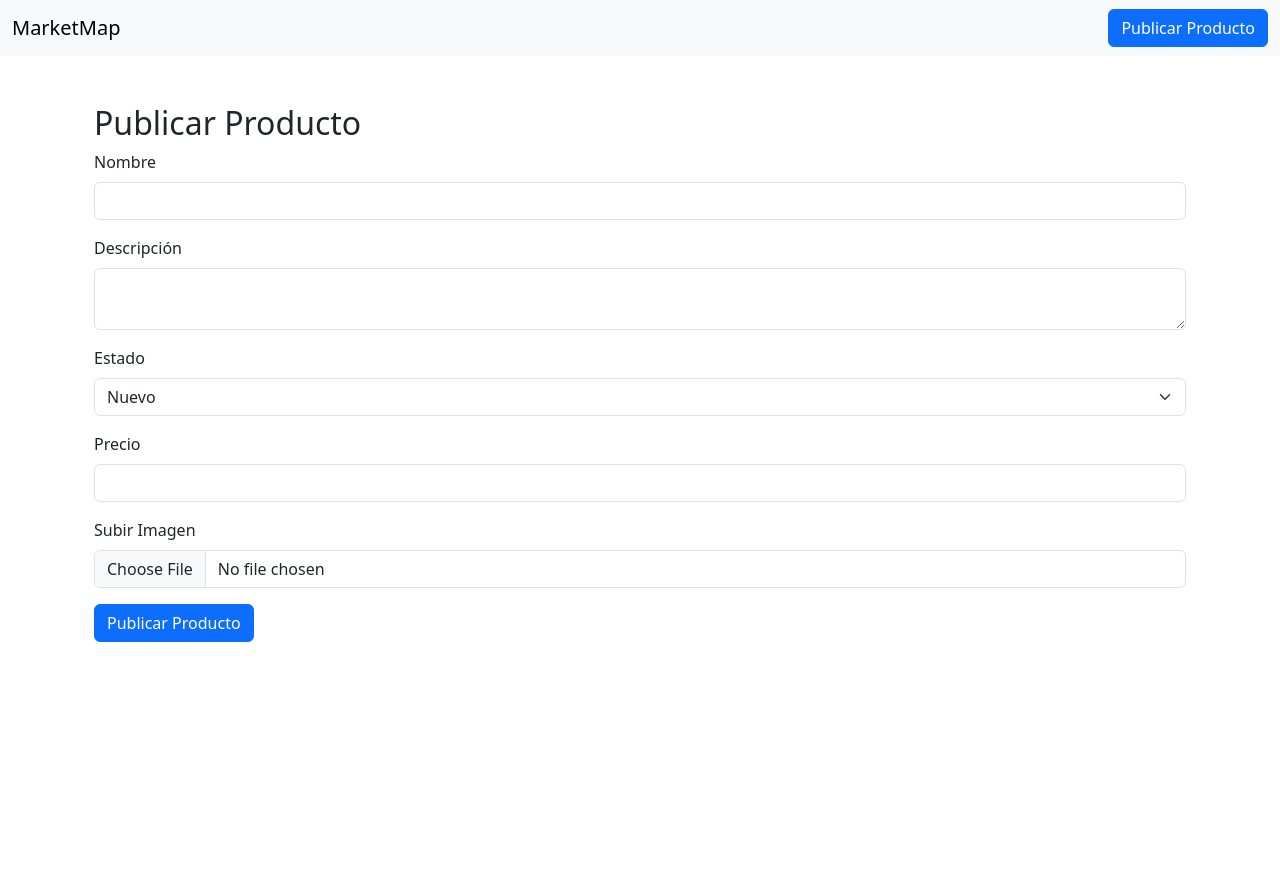
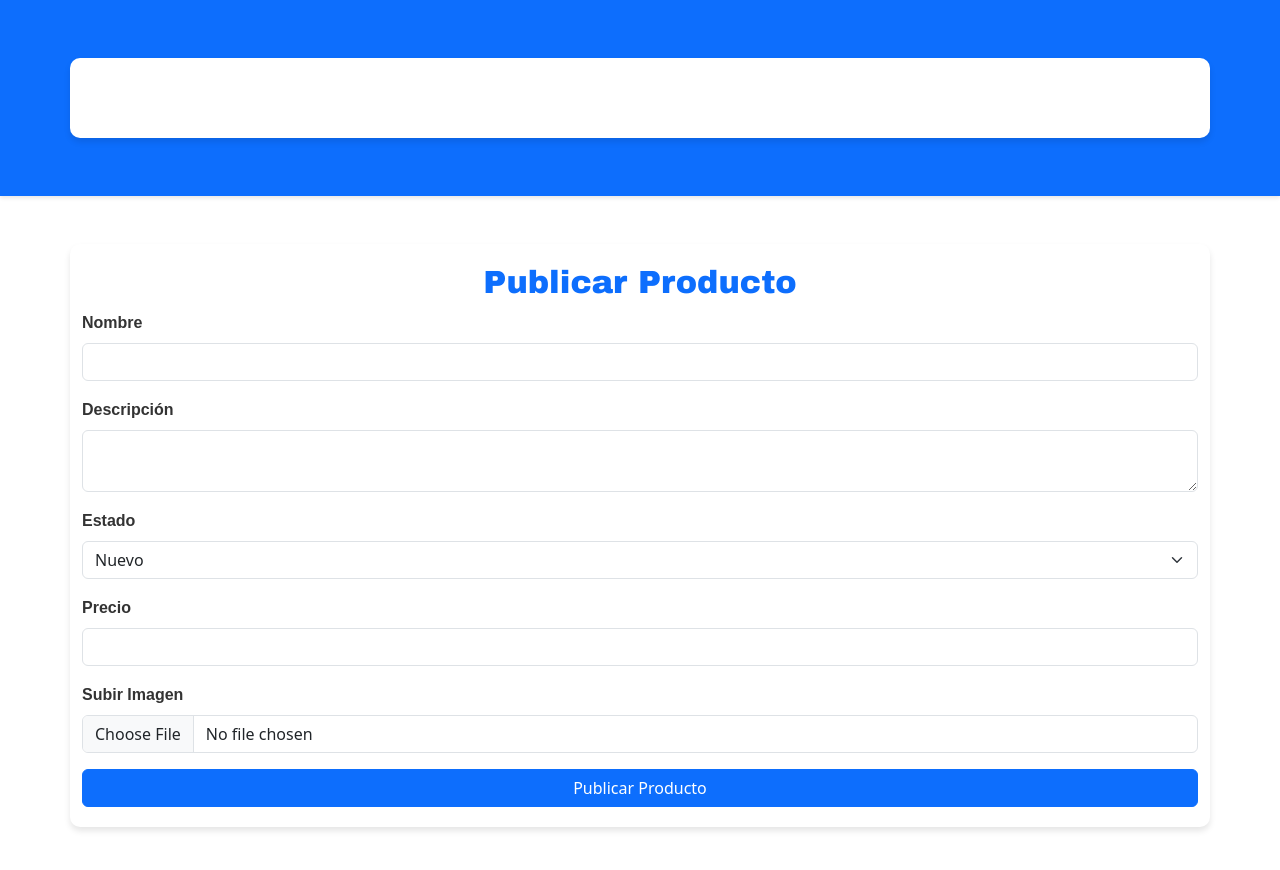
Before and after one commit to Kenny2006-PE/C24_2024-4_G2C_MarketMap_fronted_web, a React (Create React App) app: page /publicar-producto in a window 1280 px wide. Shown: the top 870 px of the page. Before the commit the page ends 800 px from the top, so only its background shows below. Built offline with nearby package versions, Linux system fonts and the light colour scheme; no server answers.

Commit message:
Incluyendo mapa

```diff
--- a/package.json
+++ b/package.json
@@ -5,6 +5,7 @@
   "dependencies": {
     "@cloudinary/react": "^1.13.1",
     "@cloudinary/url-gen": "^1.21.0",
+    "@react-leaflet/core": "^2.1.0",
     "axios": "^1.7.9",
     "bootstrap": "^5.3.3",
     "cloudinary-react": "^1.8.1",
--- a/src/App.js
+++ b/src/App.js
@@ -1,19 +1,19 @@
-import React from 'react';
-import { BrowserRouter as Router, Route, Routes } from 'react-router-dom';
-import Navbar from './components/Navbar';
-import ProductoForm from './components/ProductoForm';
-import Home from './pages/Home';
+import React from "react";
+import { BrowserRouter as Router, Routes, Route } from "react-router-dom";
+import Navbar from "./components/Navbar";
+import Home from "./pages/Home";
+import ProductoForm from "./components/ProductoForm";
+import 'bootstrap/dist/css/bootstrap.min.css';
+
 
 const App = () => {
   return (
     <Router>
       <Navbar />
-      <div className="container">
-        <Routes>
-          <Route path="/" element={<Home />} />
-          <Route path="/publicar-producto" element={<ProductoForm />} />
-        </Routes>
-      </div>
+      <Routes>
+        <Route path="/" element={<Home />} />
+        <Route path="/publicar-producto" element={<ProductoForm />} />
+      </Routes>
     </Router>
   );
 };
--- /dev/null
+++ b/src/components/Map.css
@@ -0,0 +1,25 @@
+#map {
+    height: 70vh; /* Ajustar el mapa al 70% del alto de la ventana */
+    width: 100%;
+    border-radius: 10px;
+    box-shadow: 0 4px 6px rgba(0, 0, 0, 0.1);
+    margin: 20px 0;
+  }
+
+  .leaflet-popup-content img {
+    border-radius: 10px;
+    margin: 10px auto;
+    display: block;
+    max-width: 90px;
+    height: auto;
+  }
+
+  .leaflet-popup-content {
+    text-align: center;
+    font-family: 'Arial', sans-serif;
+    font-size: 14px;
+  }
+
+  .leaflet-container {
+    background-color: #f4f4f4; /* Fondo del mapa mientras se carga */
+  }
--- /dev/null
+++ b/src/components/Map.js
@@ -0,0 +1,49 @@
+import React, { useEffect } from "react";
+import L from "leaflet";
+import "./Map.css";
+
+const Map = ({ productos }) => {
+  useEffect(() => {
+    const container = L.DomUtil.get("map");
+    if (container != null) {
+      container._leaflet_id = null;
+    }
+
+    const map = L.map("map").setView([-12.046374, -77.042793], 13);
+
+    L.tileLayer("https://{s}.tile.openstreetmap.org/{z}/{x}/{y}.png", {
+      attribution: '&copy; <a href="https://www.openstreetmap.org/copyright">OpenStreetMap</a> contributors',
+    }).addTo(map);
+
+    productos.forEach((producto) => {
+      if (producto.latitud && producto.longitud && producto.imagen_url) {
+        const icon = L.icon({
+          iconUrl: producto.imagen_url, // Usa la URL de la imagen
+          iconSize: [50, 50], // Ajusta el tamaño del marcador
+          iconAnchor: [25, 25],
+          popupAnchor: [0, -20],
+        });
+
+        const marker = L.marker([producto.latitud, producto.longitud], { icon }).addTo(map);
+
+        marker.bindPopup(`
+          <div style="text-align: center;">
+            <img src="${producto.imagen_url}" alt="${producto.nombre}" style="width: 100px; height: auto; margin-bottom: 5px;" />
+            <br />
+            <strong>${producto.nombre}</strong>
+            <br />
+            ${producto.descripcion || ""}
+          </div>
+        `);
+      }
+    });
+
+    return () => {
+      map.remove();
+    };
+  }, [productos]);
+
+  return <div id="map" style={{ height: "500px", width: "100%" }}></div>;
+};
+
+export default Map;
--- /dev/null
+++ b/src/components/Navbar.css
@@ -0,0 +1,38 @@
+.navbar {
+    background-color: #0056b3;
+    padding: 10px 20px;
+    box-shadow: 0 2px 4px rgba(0, 0, 0, 0.1);
+  }
+
+  .navbar-brand {
+    font-family: 'Arial Black', sans-serif;
+    color: #000000;
+    font-size: 1.5rem;
+    text-transform: uppercase;
+    letter-spacing: 2px;
+  }
+
+  .navbar-brand:hover {
+    text-decoration: none;
+    color: #000000;
+  }
+
+  .nav-link {
+    font-family: 'Arial', sans-serif;
+    font-size: 1rem;
+    color: #000000;
+    margin-left: 15px;
+  }
+
+  .nav-link:hover {
+    color: #000000;
+    text-decoration: underline;
+  }
+
+  .navbar-toggler {
+    border: none;
+  }
+
+  .navbar-toggler-icon {
+    filter: brightness(0) invert(1); /* Cambia el icono del toggler a blanco */
+  }
--- a/src/components/Navbar.js
+++ b/src/components/Navbar.js
@@ -1,14 +1,32 @@
-import React from 'react';
-import { Link } from 'react-router-dom';
-import 'bootstrap/dist/css/bootstrap.min.css';
-
+import React from "react";
+import { Link } from "react-router-dom";
+import "./Navbar.css"
 const Navbar = () => {
   return (
-    <nav className="navbar navbar-expand-lg navbar-light bg-light">
-      <div className="container-fluid">
-        <Link className="navbar-brand" to="/">MarketMap</Link>
-        <div className="d-flex">
-          <Link className="btn btn-primary" to="/publicar-producto">Publicar Producto</Link>
+    <nav className="navbar navbar-expand-lg navbar-dark bg-primary">
+      <div className="container">
+        <Link className="navbar-brand" to="/">
+          MarketMap
+        </Link>
+        <button
+          className="navbar-toggler"
+          type="button"
+          data-bs-toggle="collapse"
+          data-bs-target="#navbarNav"
+          aria-controls="navbarNav"
+          aria-expanded="false"
+          aria-label="Toggle navigation"
+        >
+          <span className="navbar-toggler-icon"></span>
+        </button>
+        <div className="collapse navbar-collapse" id="navbarNav">
+          <ul className="navbar-nav ms-auto">
+            <li className="nav-item">
+              <Link className="nav-link" to="/publicar-producto">
+                Publicar Producto
+              </Link>
+            </li>
+          </ul>
         </div>
       </div>
     </nav>
--- /dev/null
+++ b/src/components/ProductoForm.css
@@ -0,0 +1,61 @@
+.container {
+    max-width: 600px;
+    margin: 50px auto;
+    padding: 20px;
+    background-color: #fff;
+    border-radius: 10px;
+    box-shadow: 0 4px 6px rgba(0, 0, 0, 0.1);
+  }
+
+  h2 {
+    font-family: 'Arial Black', sans-serif;
+    color: #0056b3;
+    text-align: center;
+    margin-bottom: 20px;
+  }
+
+  label {
+    font-family: 'Arial', sans-serif;
+    font-weight: bold;
+    color: #333;
+  }
+
+  .form-control {
+    border: 2px solid #ddd;
+    border-radius: 5px;
+    transition: border-color 0.3s ease;
+  }
+
+  .form-control:focus {
+    border-color: #0056b3;
+    box-shadow: 0 0 5px rgba(0, 86, 179, 0.2);
+  }
+
+  button {
+    background-color: #0056b3;
+    color: #fff;
+    font-weight: bold;
+    border: none;
+    border-radius: 5px;
+    padding: 10px 20px;
+    transition: background-color 0.3s ease;
+    display: block;
+    margin: 0 auto;
+  }
+
+  button:hover {
+    background-color: #004494;
+    cursor: pointer;
+  }
+
+  img {
+    display: block;
+    margin: 10px auto;
+    border-radius: 10px;
+    max-width: 200px;
+    height: auto;
+  }
+
+  textarea {
+    resize: none;
+  }
--- a/src/components/ProductoForm.js
+++ b/src/components/ProductoForm.js
@@ -1,17 +1,16 @@
-import React, { useState, useEffect } from 'react';
-import axios from 'axios';
+import React, { useState, useEffect } from "react";
+import axios from "axios";
+import "./ProductoForm.css"
 
 const ProductoForm = () => {
-  const [nombre, setNombre] = useState('');
-  const [descripcion, setDescripcion] = useState('');
-  const [estado, setEstado] = useState('Nuevo'); // Default: Nuevo
-  const [precio, setPrecio] = useState('');
-  const [imagenUrl, setImagenUrl] = useState('');
+  const [nombre, setNombre] = useState("");
+  const [descripcion, setDescripcion] = useState("");
+  const [estado, setEstado] = useState("Nuevo");
+  const [precio, setPrecio] = useState("");
+  const [imagenUrl, setImagenUrl] = useState("");
   const [latitud, setLatitud] = useState(null);
   const [longitud, setLongitud] = useState(null);
-  const [vendedorId, setVendedorId] = useState(null); // Debe ser dinámico basado en el usuario logueado
 
-  // Obtener la ubicación del usuario
   useEffect(() => {
     if (navigator.geolocation) {
       navigator.geolocation.getCurrentPosition(
@@ -19,79 +18,42 @@ const ProductoForm = () => {
           setLatitud(position.coords.latitude);
           setLongitud(position.coords.longitude);
         },
-        (error) => {
-          console.error('Error obteniendo ubicación:', error);
-          alert('No se pudo obtener la ubicación. Activa los permisos de geolocalización.');
+        () => {
+          alert("No se pudo obtener la ubicación.");
         }
       );
-    } else {
-      alert('La API de geolocalización no es soportada por este navegador.');
     }
   }, []);
 
-  // Subir la imagen a Cloudinary
   const subirImagen = async (event) => {
     const file = event.target.files[0];
     if (!file) {
-      console.error('No se seleccionó un archivo.');
-      alert('Por favor selecciona un archivo para subir.');
+      alert("Selecciona un archivo.");
       return;
     }
-
-    // Verificar las variables de entorno
-    console.log('Cloudinary Config:', {
-      cloudName: process.env.REACT_APP_CLOUDINARY_CLOUD_NAME,
-      uploadPreset: process.env.REACT_APP_CLOUDINARY_UPLOAD_PRESET,
-    });
-
-    if (!process.env.REACT_APP_CLOUDINARY_CLOUD_NAME || !process.env.REACT_APP_CLOUDINARY_UPLOAD_PRESET) {
-      alert('Faltan las variables de configuración de Cloudinary.');
-      return;
-    }
-
     const formData = new FormData();
-    formData.append('file', file);
-    formData.append('upload_preset', process.env.REACT_APP_CLOUDINARY_UPLOAD_PRESET);
-
+    formData.append("file", file);
+    formData.append(
+      "upload_preset",
+      process.env.REACT_APP_CLOUDINARY_UPLOAD_PRESET
+    );
     try {
       const response = await axios.post(
         `https://api.cloudinary.com/v1_1/${process.env.REACT_APP_CLOUDINARY_CLOUD_NAME}/image/upload`,
         formData
       );
-      console.log('Respuesta de Cloudinary:', response.data);
-      setImagenUrl(response.data.secure_url); // Guardar la URL de la imagen
+      setImagenUrl(response.data.secure_url);
     } catch (error) {
-      console.error('Error al subir la imagen:', error.response?.data || error);
-      alert('Error al subir la imagen. Revisa tu configuración y vuelve a intentarlo.');
+      alert("Error al subir la imagen.");
     }
   };
 
-  // Manejar el envío del formulario
   const handleSubmit = async (e) => {
     e.preventDefault();
-
-    console.log("Formulario enviado con los siguientes datos:");
-    console.log({
-      nombre,
-      descripcion,
-      estado,
-      precio,
-      imagenUrl,
-      latitud,
-      longitud,
-      vendedorId: vendedorId || 1,
-    });
-
-    // Validaciones
-    if (!latitud || !longitud) {
-      alert("Es necesario obtener la ubicación antes de publicar el producto.");
+    if (!latitud || !longitud || !imagenUrl) {
+      alert("Faltan datos requeridos.");
       return;
     }
-    if (!imagenUrl) {
-      alert("Es necesario subir una imagen antes de publicar el producto.");
-      return;
-    }
-
     const producto = {
       nombre,
       descripcion,
@@ -100,34 +62,24 @@ const ProductoForm = () => {
       imagen_url: imagenUrl,
       latitud,
       longitud,
-      vendedor_id: vendedorId || 1, // Temporalmente usa 1
+      vendedor_id: 1,
     };
-
     try {
-      const response = await axios.post("http://localhost:8080/productos", producto, {
-        headers: {
-          "Content-Type": "application/json",
-        },
-      });
-      console.log("Respuesta del servidor:", response.data);
-      alert("Producto publicado exitosamente.");
-    } catch (error) {
-      console.error("Error al crear el producto:", error.response?.data || error);
-      console.log("Datos del error:", {
-        status: error.response?.status,
-        headers: error.response?.headers,
-        data: error.response?.data,
-      });
-      alert("Error al crear el producto. Revisa los datos e inténtalo nuevamente.");
+      await axios.post("http://localhost:8080/productos", producto);
+      alert("Producto publicado.");
+    } catch {
+      alert("Error al publicar el producto.");
     }
   };
 
   return (
     <div className="container mt-5">
-      <h2>Publicar Producto</h2>
+      <h2 className="text-center text-primary">Publicar Producto</h2>
       <form onSubmit={handleSubmit}>
         <div className="mb-3">
-          <label htmlFor="nombre" className="form-label">Nombre</label>
+          <label htmlFor="nombre" className="form-label">
+            Nombre
+          </label>
           <input
             type="text"
             className="form-control"
@@ -138,7 +90,9 @@ const ProductoForm = () => {
           />
         </div>
         <div className="mb-3">
-          <label htmlFor="descripcion" className="form-label">Descripción</label>
+          <label htmlFor="descripcion" className="form-label">
+            Descripción
+          </label>
           <textarea
             className="form-control"
             id="descripcion"
@@ -148,7 +102,9 @@ const ProductoForm = () => {
           ></textarea>
         </div>
         <div className="mb-3">
-          <label htmlFor="estado" className="form-label">Estado</label>
+          <label htmlFor="estado" className="form-label">
+            Estado
+          </label>
           <select
             className="form-select"
             id="estado"
@@ -159,12 +115,12 @@ const ProductoForm = () => {
             <option value="Nuevo">Nuevo</option>
             <option value="Bueno">Bueno</option>
             <option value="Decente">Decente</option>
-            <option value="Mal">Mal</option>
-            <option value="Dañado">Dañado</option>
           </select>
         </div>
         <div className="mb-3">
-          <label htmlFor="precio" className="form-label">Precio</label>
+          <label htmlFor="precio" className="form-label">
+            Precio
+          </label>
           <input
             type="number"
             className="form-control"
@@ -175,7 +131,9 @@ const ProductoForm = () => {
           />
         </div>
         <div className="mb-3">
-          <label htmlFor="imagen" className="form-label">Subir Imagen</label>
+          <label htmlFor="imagen" className="form-label">
+            Subir Imagen
+          </label>
           <input
             type="file"
             className="form-control"
@@ -184,13 +142,17 @@ const ProductoForm = () => {
             required
           />
           {imagenUrl && (
-            <div className="mt-3">
-              <img src={imagenUrl} alt="Producto" style={{ width: '200px' }} />
-            </div>
+            <img
+              src={imagenUrl}
+              alt="Vista previa"
+              className="img-fluid mt-3 rounded"
+              style={{ maxWidth: "200px" }}
+            />
           )}
         </div>
-
-        <button type="submit" className="btn btn-primary">Publicar Producto</button>
+        <button type="submit" className="btn btn-primary w-100">
+          Publicar Producto
+        </button>
       </form>
     </div>
   );
--- a/src/index.js
+++ b/src/index.js
@@ -3,6 +3,8 @@ import ReactDOM from 'react-dom/client';
 import './index.css';
 import App from './App';
 import reportWebVitals from './reportWebVitals';
+import "leaflet/dist/leaflet.css";
+
 
 const root = ReactDOM.createRoot(document.getElementById('root'));
 root.render(
--- a/src/pages/Home.js
+++ b/src/pages/Home.js
@@ -1,10 +1,21 @@
-import React from 'react';
+import React, { useEffect, useState } from "react";
+import Map from "../components/Map";
 
 const Home = () => {
+  const [productos, setProductos] = useState([]);
+
+  useEffect(() => {
+    // Obtener productos desde el backend
+    fetch("http://localhost:8080/productos")
+      .then((response) => response.json())
+      .then((data) => setProductos(data))
+      .catch((error) => console.error("Error al cargar productos:", error));
+  }, []);
+
   return (
     <div>
-      <h2>Bienvenido a MarketMap</h2>
-      <p>¡Aquí puedes publicar productos y explorar el mapa!</p>
+      <h1>Mapa de Productos</h1>
+      <Map productos={productos} />
     </div>
   );
 };
```
Also changed, not shown: 1 other file (tests, documents, lock files or other folders).
